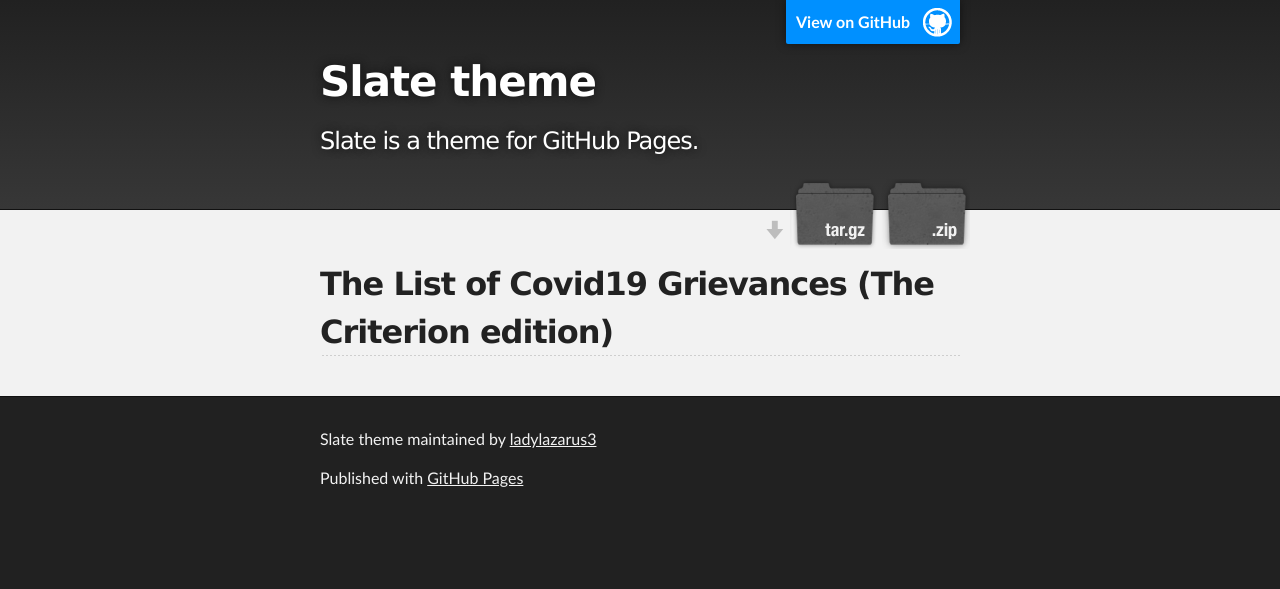
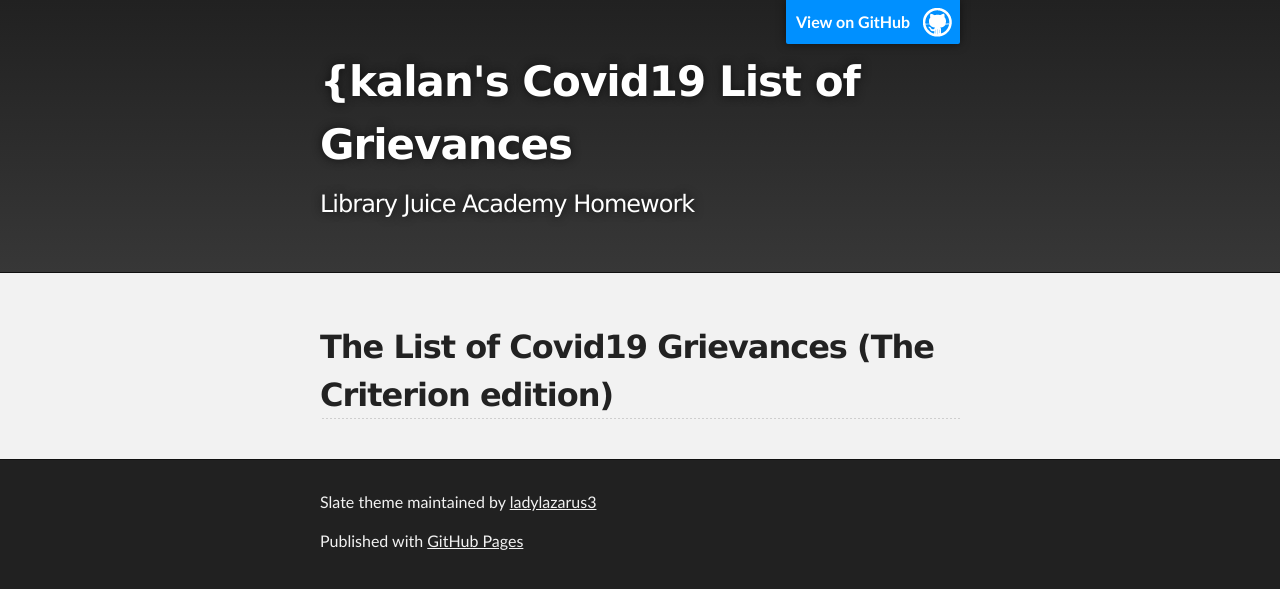
Before and after one commit to ladylazarus3/LJAhomework, a Jekyll site: the page built from index.md, in a window 1280 px wide. Shown: the top 589 px of the page. Built offline with Jekyll 4.4.1, drawn with Linux system fonts in a browser that asks for light colours; our own code applies the rules of GitHub Pages for plain Markdown files.

Commit message:
Update default.html

```diff
--- a/_layouts/default.html
+++ b/_layouts/default.html
@@ -19,15 +19,9 @@
             <a id="forkme_banner" href="{{ site.github.repository_url }}">View on GitHub</a>
           {% endif %}
 
-          <h1 id="project_title">{{ site.title | default: site.github.repository_name }}</h1>
-          <h2 id="project_tagline">{{ site.description | default: site.github.project_tagline }}</h2>
+          <h1 id="project_title">{kalan's Covid19 List of Grievances</h1>
+          <h2 id="project_tagline">Library Juice Academy Homework</h2>
 
-          {% if site.show_downloads %}
-            <section id="downloads">
-              <a class="zip_download_link" href="{{ site.github.zip_url }}">Download this project as a .zip file</a>
-              <a class="tar_download_link" href="{{ site.github.tar_url }}">Download this project as a tar.gz file</a>
-            </section>
-          {% endif %}
         </header>
     </div>
 
```
